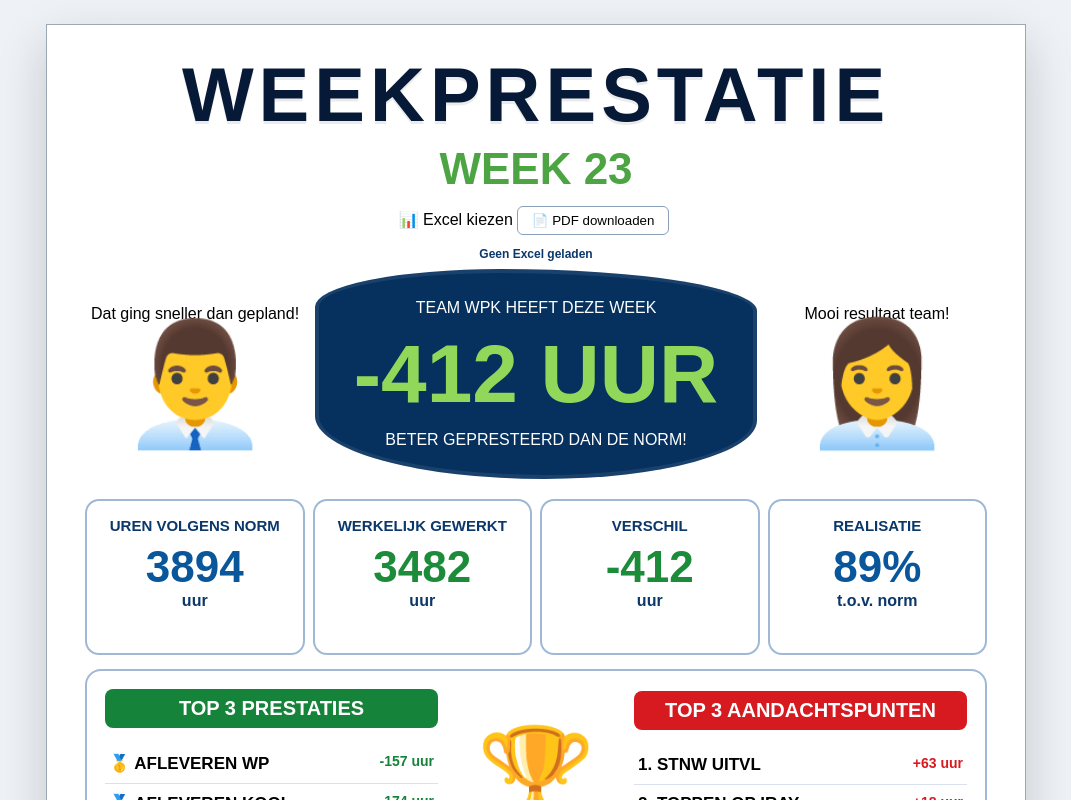
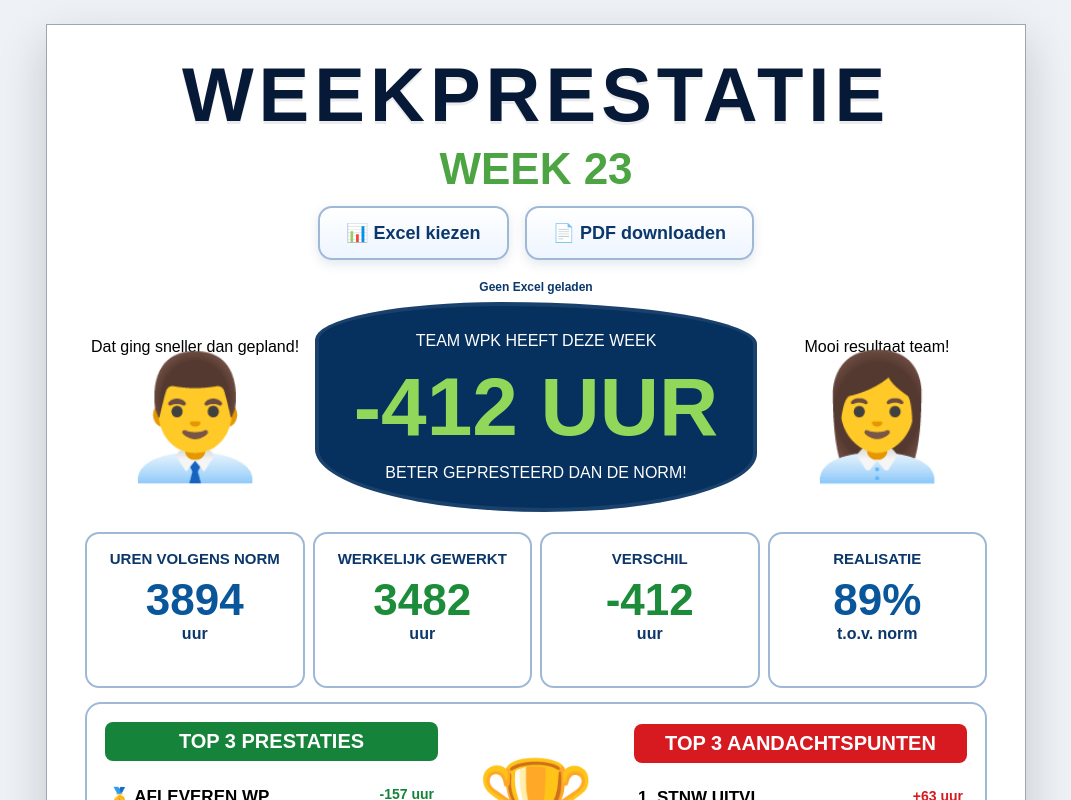
Before and after one commit to infoflorith-dev/wpk-weekprestatie, a React (Vite) app: page / in a window 1280 px wide. Shown: the top 800 px of the page, without its empty margins (104-1175 px from the left). Built offline with nearby package versions, Linux system fonts and the light colour scheme.

Commit message:
Update App.css

```diff
--- a/src/App.css
+++ b/src/App.css
@@ -39,16 +39,49 @@ body {
 }
 
 .buttons {
-  margin-bottom: 12px;
+  display: flex;
+  justify-content: center;
+  gap: 16px;
+  margin-bottom: 20px;
 }
 
-.buttons button {
-  margin: 0 4px;
-  padding: 6px 14px;
-  border-radius: 6px;
-  border: 1px solid #8aa0b8;
-  background: white;
+.buttons button,
+.buttons label {
+  display: inline-flex;
+  align-items: center;
+  gap: 10px;
+
+  padding: 14px 26px;
+
+  background: linear-gradient(
+    180deg,
+    #ffffff 0%,
+    #eef5ff 100%
+  );
+
+  border: 2px solid #9eb8d6;
+  border-radius: 14px;
+
+  color: #0b376a;
+  font-size: 18px;
+  font-weight: 800;
+
   cursor: pointer;
+
+  box-shadow: 0 4px 12px rgba(11,55,106,0.12);
+  transition: all 0.2s ease;
+}
+
+.buttons button:hover,
+.buttons label:hover {
+  transform: translateY(-2px);
+  box-shadow: 0 8px 18px rgba(11,55,106,0.18);
+  border-color: #4ca443;
+}
+
+.buttons button:active,
+.buttons label:active {
+  transform: translateY(1px);
 }
 
 .hero {
```
